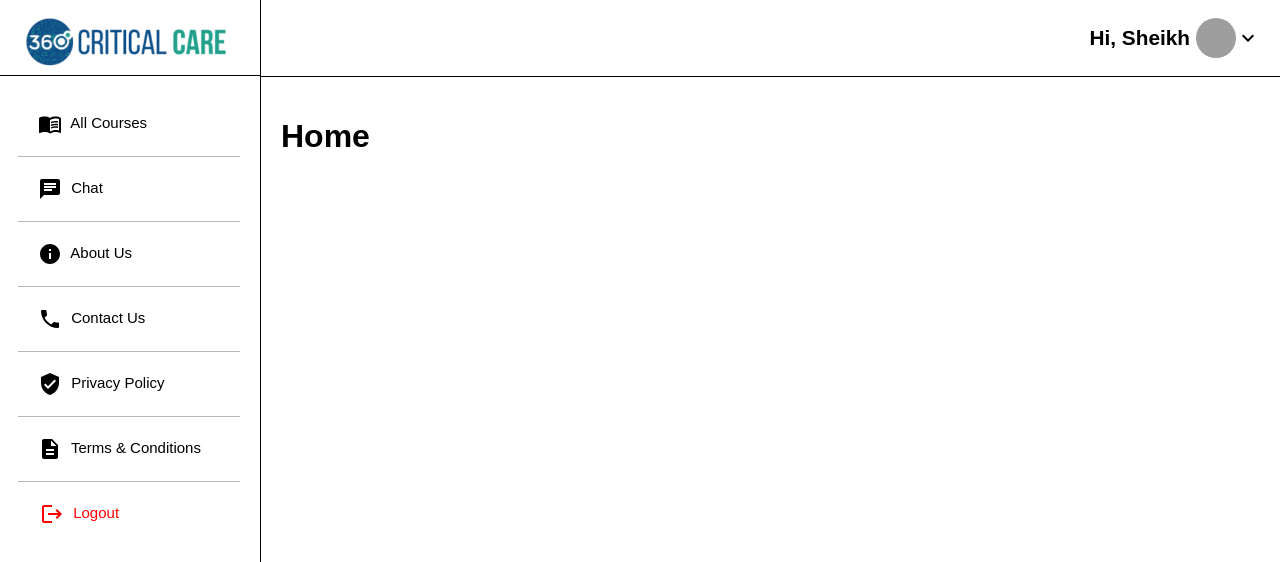
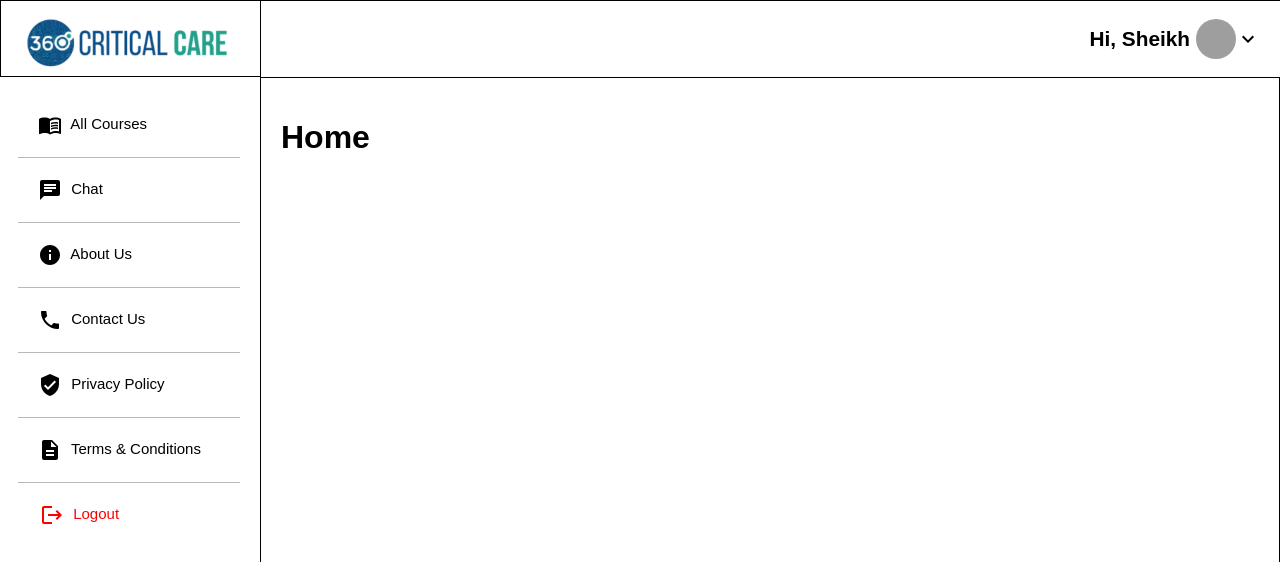
Before and after one commit to vidhichandrakar/CriticalCare-Application, a React (Create React App) app: page / in a window 1280 px wide. Shown: the top 562 px of the page. Built offline with nearby package versions, Linux system fonts and the light colour scheme; grey boxes are pictures that could not be loaded.

Commit message:
bordertop

```diff
--- a/src/Components/CSS/DashBoard.css
+++ b/src/Components/CSS/DashBoard.css
@@ -47,6 +47,8 @@ body {
     /* box-shadow: 0 6px 7px -3px rgba(0, 0, 0, 0.35); */
     border-left: solid black 1px;
     border-bottom: solid black 1px;
+    border-top: solid black 1px;
+    border-right: solid black 1px;
   }
 
   .menu-icon {
@@ -83,6 +85,8 @@ body {
     display: flex;
     padding: 0 23px;
    border-bottom: solid black 1px;
+   border-top: solid black 1px;
+   border-left: solid black 1px;
 }
 .SideBarLogo{
     width: 100%;
@@ -151,6 +155,7 @@ body {
     overflow-y: auto;
     padding: 20px 20px;
     border-left: solid black 1px;
+    border-right: solid black 1px;
 
   }
 
```
